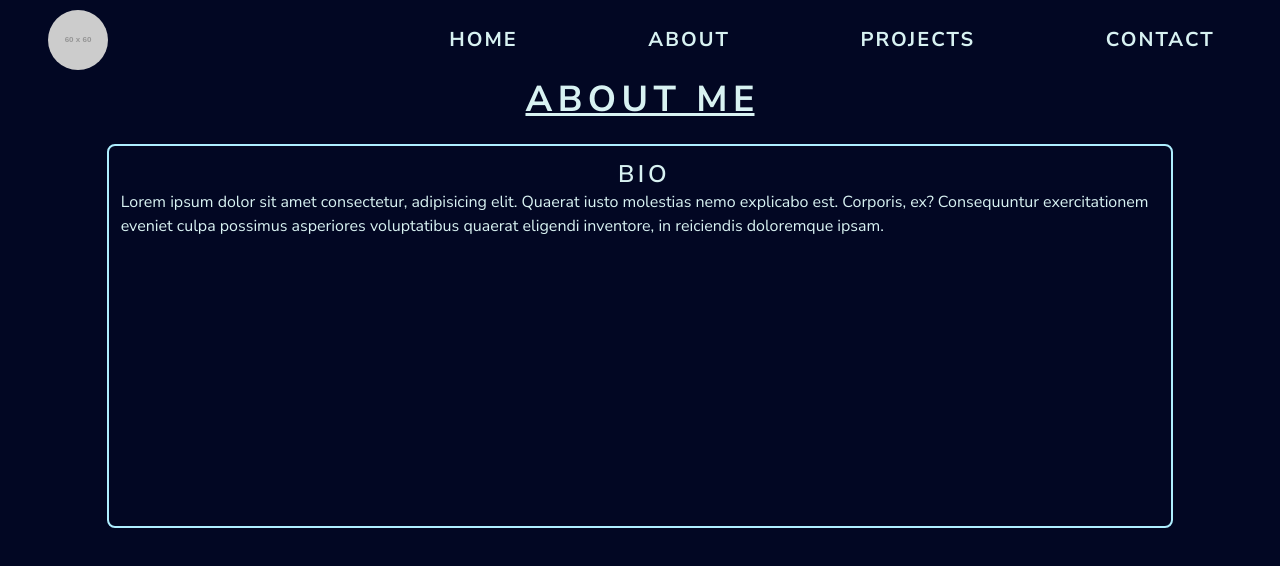
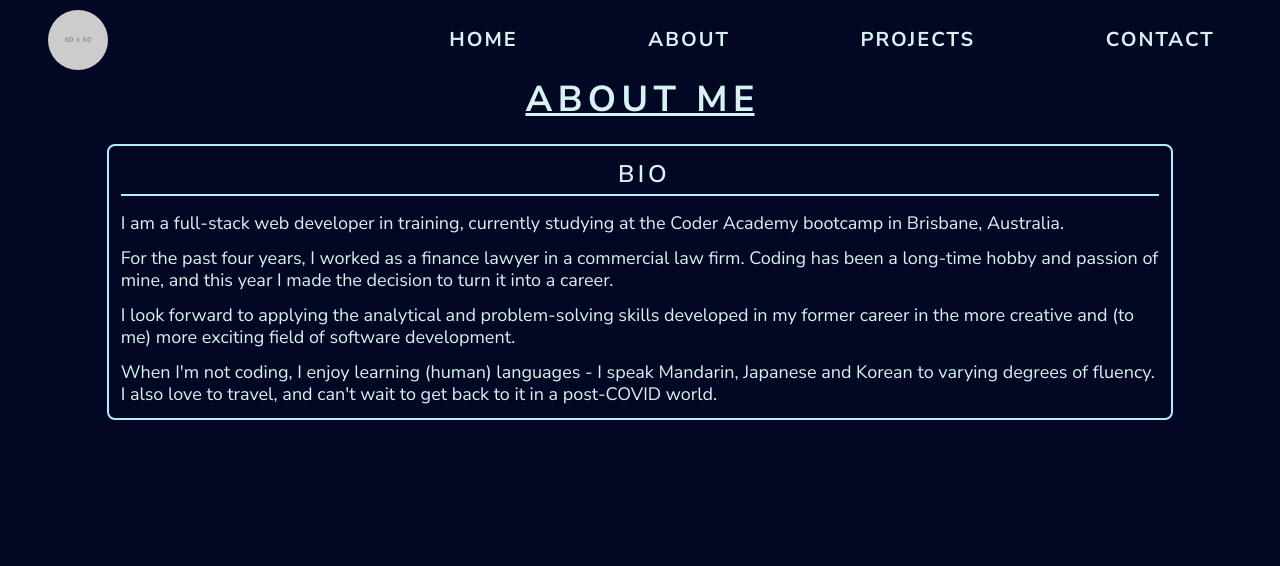
Before and after one commit to chris-kamp/portfolio-react, a React (Create React App) app: page /about in a window 1280 px wide. Shown: the top 566 px of the page. Built offline with nearby package versions, Linux system fonts and the light colour scheme.

Commit message:
add bio to about page

```diff
--- a/src/components/about/About.js
+++ b/src/components/about/About.js
@@ -1,5 +1,7 @@
 import Navbar from "../nav/Navbar"
 import AboutHeading from "./AboutHeading"
+import Card from "./Card"
+import Bio from "./Bio"
 
 const About = () => {
   return (
@@ -8,10 +10,9 @@ const About = () => {
       <main>
         <AboutHeading />
         <div className="flex flex-col items-center">
-          <div className="border-2 border-primary h-96 w-5/6 rounded-lg p-3">
-            <h2 className="text-center text-light text-2xl font-semibold tracking-2xwide ml-2">BIO</h2>
-            <p className="text-light ">Lorem ipsum dolor sit amet consectetur, adipisicing elit. Quaerat iusto molestias nemo explicabo est. Corporis, ex? Consequuntur exercitationem eveniet culpa possimus asperiores voluptatibus quaerat eligendi inventore, in reiciendis doloremque ipsam.</p>
-          </div>
+          <Card heading="BIO">
+            <Bio />
+          </Card>
         </div>
       </main>
     </div>
--- /dev/null
+++ b/src/components/about/Bio.js
@@ -0,0 +1,12 @@
+const Bio = () => {
+  return (
+    <div>
+      <p className="mb-3 text-lg leading-tight text-light">I am a full-stack web developer in training, currently studying at the Coder Academy bootcamp in Brisbane, Australia.</p>
+      <p className="mb-3 text-lg leading-tight text-light">For the past four years, I worked as a finance lawyer in a commercial law firm. Coding has been a long-time hobby and passion of mine, and this year I made the decision to turn it into a career.</p>
+      <p className="mb-3 text-lg leading-tight text-light">I look forward to applying the analytical and problem-solving skills developed in my former career in the more creative and (to me) more exciting field of software development.</p>
+      <p className="text-lg leading-tight text-light">When I'm not coding, I enjoy learning (human) languages - I speak Mandarin, Japanese and Korean to varying degrees of fluency. I also love to travel, and can't wait to get back to it in a post-COVID world.</p>
+    </div>
+  )
+}
+
+export default Bio
--- /dev/null
+++ b/src/components/about/Card.js
@@ -0,0 +1,10 @@
+const Card = ({heading, ...props}) => {
+  return (
+    <div className="w-5/6 p-3 border-2 rounded-lg border-primary">
+      <h2 className="pb-1 pl-2 mb-4 text-2xl font-semibold text-center border-b-2 text-light tracking-2xwide border-primary">{heading}</h2>
+      {props.children}
+    </div>
+  )
+}
+
+export default Card
```
